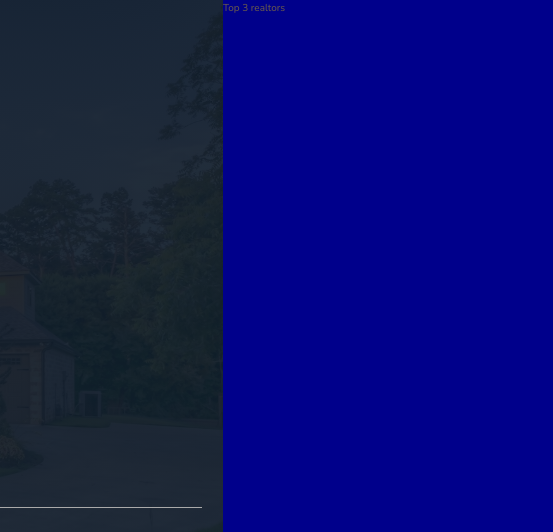
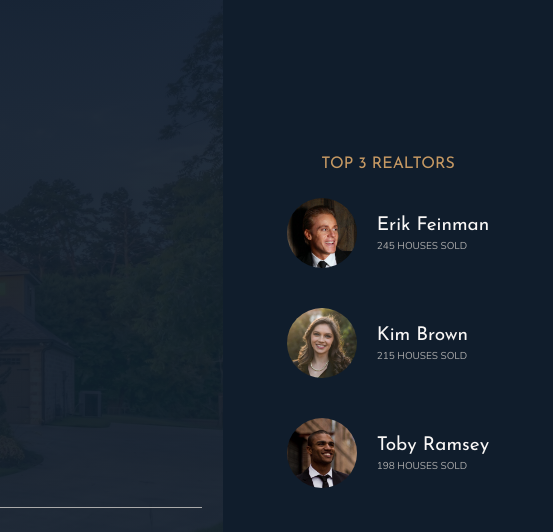
Before and after one commit to RatkoG/nexter, a website: page index.html in a window 1280 px wide. Shown: the top 532 px of the page, 727-1280 px from the left. Drawn offline with nearby package versions, Linux system fonts and the light colour scheme.

Commit message:
Realtors section

```diff
--- a/index.html
+++ b/index.html
@@ -30,7 +30,29 @@
       <img src="img/logo-bi.png" alt="Seen on logo 4">
     </div>
   </header>
-  <div class="realtors">Top 3 realtors</div>
+  <div class="realtors">
+    <h3 class="heading-3">Top 3 Realtors</h3>
+    <div class="realtors__list">
+      <img src="img/realtor-1.jpeg" alt="Realtor 1
+      " class="realtors__img">
+      <div class="realtors__details">
+        <h4 class="heading-4 heading-4--light">Erik Feinman</h4>
+        <p class="realtors__sold">245 Houses sold</p>
+      </div>
+      <img src="img/realtor-2.jpeg" alt="Realtor 2
+      " class="realtors__img">
+      <div class="realtors__details">
+        <h4 class="heading-4 heading-4--light">Kim Brown</h4>
+        <p class="realtors__sold">215 Houses sold</p>
+      </div>
+      <img src="img/realtor-3.jpeg" alt="Realtor 3
+      " class="realtors__img">
+      <div class="realtors__details">
+        <h4 class="heading-4 heading-4--light">Toby Ramsey</h4>
+        <p class="realtors__sold">198 Houses sold</p>
+      </div>
+    </div>
+  </div>
   <section class="features">
     <div class="feature">
       <svg class="feature__icon">
--- a/sass/_realtors.scss
+++ b/sass/_realtors.scss
@@ -1,4 +1,32 @@
 .realtors {
-  background-color: darkblue;
+  background-color: $color-secondary;
   grid-column: col-start 7 / full-end;
+  padding: 3rem;
+
+
+  display: grid;
+  align-content: center;
+  justify-content: center;
+  justify-items: center;
+  grid-row-gap: 2rem;
+
+  &__list {
+    display: grid;
+    grid-template-columns: min-content max-content;
+    grid-column-gap: 2rem;
+    grid-row-gap: 5vh;
+    align-items: center;
+  }
+
+  &__img {
+    width: 7rem;
+    border-radius: 50%;
+    display: block;
+  }
+
+  &__sold {
+    text-transform: uppercase;
+    color: $color-grey-light-2;
+    margin-top: -3px;
+  }
 }
```
Also changed, not shown: css/style.css.
